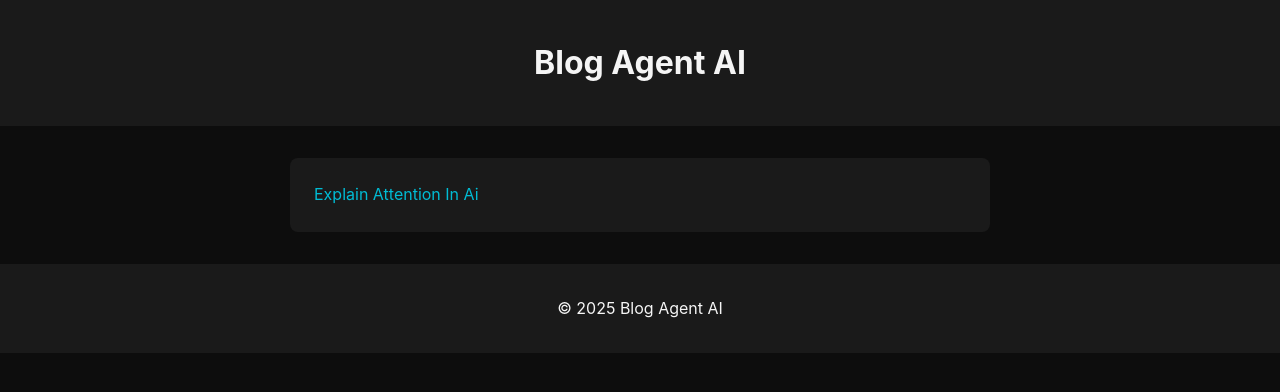
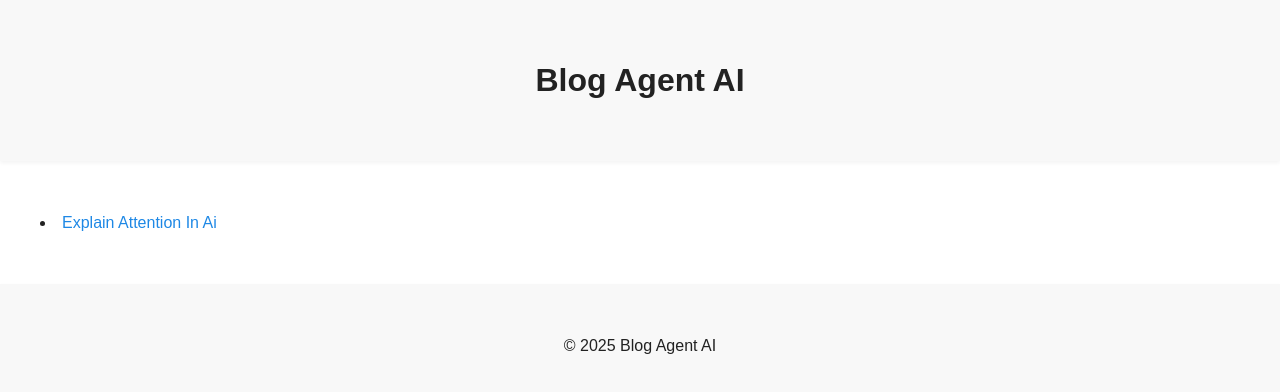
Before and after one commit to blackvirus18/ai-blog-writer-posts, a plain HTML site: page index.html in a window 1280 px wide. Drawn offline with Linux system fonts and the light colour scheme.

Commit message:
chore: updated theme to light-columnar

```diff
--- a/index.html
+++ b/index.html
@@ -1,9 +1,10 @@
-<!-- dark list index -->
+<!-- light columnar index -->
+
 <!DOCTYPE html>
 <html lang="en">
 <head>
   <meta charset="UTF-8">
-  <title>Blog Home - Dark List</title>
+  <title>Blog Home - Light Columnar</title>
   <link rel="stylesheet" href="style.css">
 </head>
 <body>
@@ -12,10 +13,10 @@
   </header>
 
   <main>
-    <ul class="blog-list">
+    <div class="grid">
       <!-- BLOG-LIST -->
 <li><a href='posts/explain-attention-in-ai-1745842124044023000.html'>Explain Attention In Ai</a></li>
-    </ul>
+    </div>
   </main>
 
   <footer>
--- a/style.css
+++ b/style.css
@@ -1,44 +1,43 @@
-/* dark list styles */
+/* light columnar styles */
 body {
-    background-color: #0d0d0d;
-    color: #f5f5f5;
-    font-family: 'Inter', sans-serif;
-    line-height: 1.6;
+    background-color: #ffffff;
+    color: #222222;
+    font-family: 'Satoshi', sans-serif;
+    line-height: 1.7;
     margin: 0;
     padding: 0;
   }
 
   header, footer {
-    background-color: #1a1a1a;
-    padding: 1rem 2rem;
+    background-color: #f8f8f8;
+    padding: 2rem;
     text-align: center;
+    box-shadow: 0 2px 4px rgba(0,0,0,0.05);
   }
 
   main {
-    max-width: 700px;
-    margin: 2rem auto;
-    padding: 0 1rem;
+    display: grid;
+    grid-template-columns: repeat(auto-fill, minmax(320px, 1fr));
+    gap: 2rem;
+    max-width: 1200px;
+    margin: 3rem auto;
+    padding: 0 2rem;
   }
 
-  ul.blog-list {
-    list-style: none;
-    padding: 0;
+  .article-card {
+    background: #ffffff;
+    border: 1px solid #e5e5e5;
+    border-radius: 8px;
+    padding: 2rem;
+    transition: box-shadow 0.3s;
   }
 
-  ul.blog-list li {
-    background: #1a1a1a;
-    margin-bottom: 1rem;
-    padding: 1.5rem;
-    border-radius: 8px;
-    transition: background 0.3s;
-  }
-
-  ul.blog-list li:hover {
-    background: #333333;
+  .article-card:hover {
+    box-shadow: 0 6px 12px rgba(0,0,0,0.1);
   }
 
   a {
-    color: #00bcd4;
+    color: #1e88e5;
     text-decoration: none;
   }
 
```
Also changed, not shown: posts/explain-attention-in-ai-1745842124044023000.html (+3 -2 lines), 1 other file.
